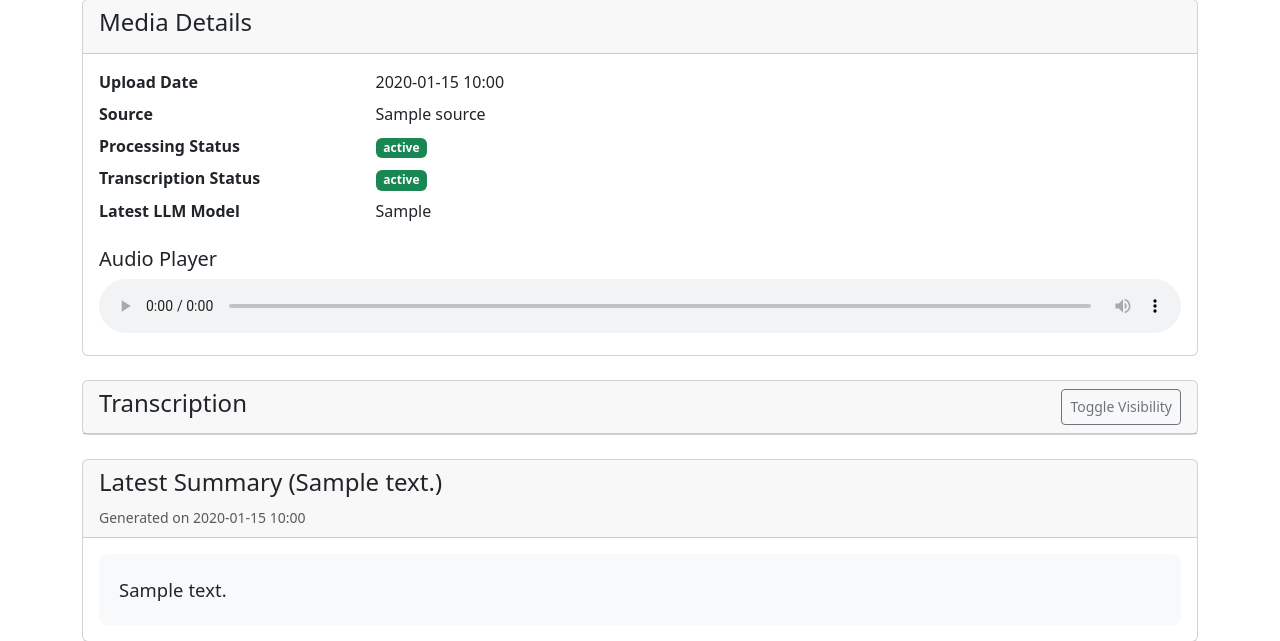
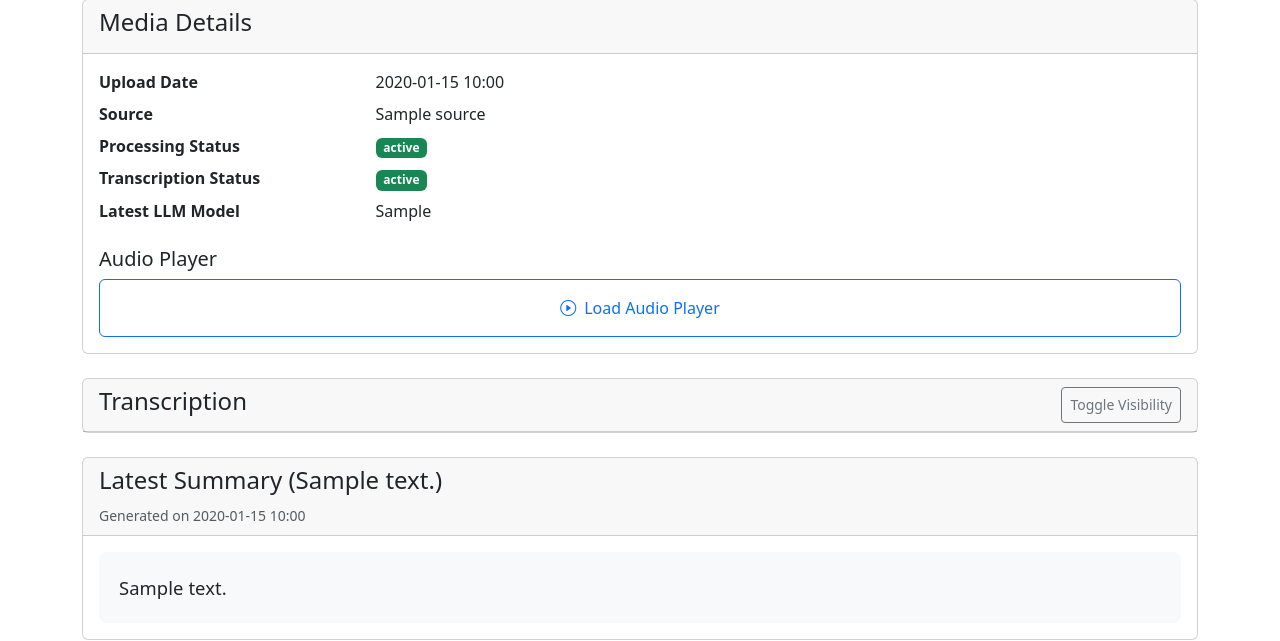
Before and after one commit to aweffr/StreamSparkAI, a Django app: template core/templates/core/audio_media_detail.html in a window 1280 px wide. Shown: the part 245-886 px from the top of the page. Run offline with Django 5.2, Linux system fonts and the light colour scheme; the template is opened without the code that fills it: most values are stand-ins (such as "Sample title", 1, 10 or a date in 2020); data that the repository does not hold is empty.

Commit message:
feat: implement audio player loading functionality and add translation for "Load Audio Player"

```diff
--- a/core/templates/core/audio_media_detail.html
+++ b/core/templates/core/audio_media_detail.html
@@ -64,10 +64,11 @@
                 {% if media.processed_file %}
                 <div class="mt-3">
                     <h5>{% trans "Audio Player" %}</h5>
-                    <audio controls class="w-100">
-                        <source src="{{ media.processed_file.url }}" type="audio/aac">
-                        {% trans "Your browser does not support the audio element." %}
-                    </audio>
+                    <div id="audio-player-container" class="w-100">
+                        <button id="load-audio-btn" class="btn btn-outline-primary w-100 py-3">
+                            <i class="bi bi-play-circle me-2"></i>{% trans "Load Audio Player" %}
+                        </button>
+                    </div>
                 </div>
                 {% endif %}
             </div>
@@ -124,3 +125,60 @@
     </div>
 </div>
 {% endblock %}
+
+{% block extra_js %}
+<script>
+    document.addEventListener('DOMContentLoaded', function() {
+        const loadAudioBtn = document.getElementById('load-audio-btn');
+
+        if (loadAudioBtn) {
+            loadAudioBtn.addEventListener('click', function() {
+                const container = document.getElementById('audio-player-container');
+
+                // Get the escaped URL and decode HTML entities
+                const escapedUrl = "{{ media.processed_file.url }}";
+                const decodedUrl = decodeHTMLEntities(escapedUrl);
+
+                // Create audio element
+                const audio = document.createElement('audio');
+                audio.setAttribute('controls', '');
+                audio.className = 'w-100';
+
+                // Create source element with decoded URL
+                const source = document.createElement('source');
+                source.setAttribute('src', decodedUrl);
+                source.setAttribute('type', 'audio/aac');
+
+                // Add fallback text
+                const fallbackText = document.createTextNode("{% trans 'Your browser does not support the audio element.' %}");
+
+                // Assemble audio player
+                audio.appendChild(source);
+                audio.appendChild(fallbackText);
+
+                // Replace button with audio player
+                container.innerHTML = '';
+                container.appendChild(audio);
+
+                // Auto play after loading (optional)
+                audio.play().catch(e => console.log('Auto-play prevented:', e));
+            });
+        }
+
+        // Function to decode HTML entities
+        function decodeHTMLEntities(text) {
+            const textarea = document.createElement('textarea');
+            textarea.innerHTML = text;
+            return textarea.value;
+        }
+
+        // Initialize collapsed transcription if URL hash contains #transcription
+        if (window.location.hash === '#transcription') {
+            const transcriptionContent = document.getElementById('transcriptionContent');
+            if (transcriptionContent) {
+                transcriptionContent.classList.add('show');
+            }
+        }
+    });
+</script>
+{% endblock %}
```
Also changed, not shown: locale/zh_hans/LC_MESSAGES/django.po.
